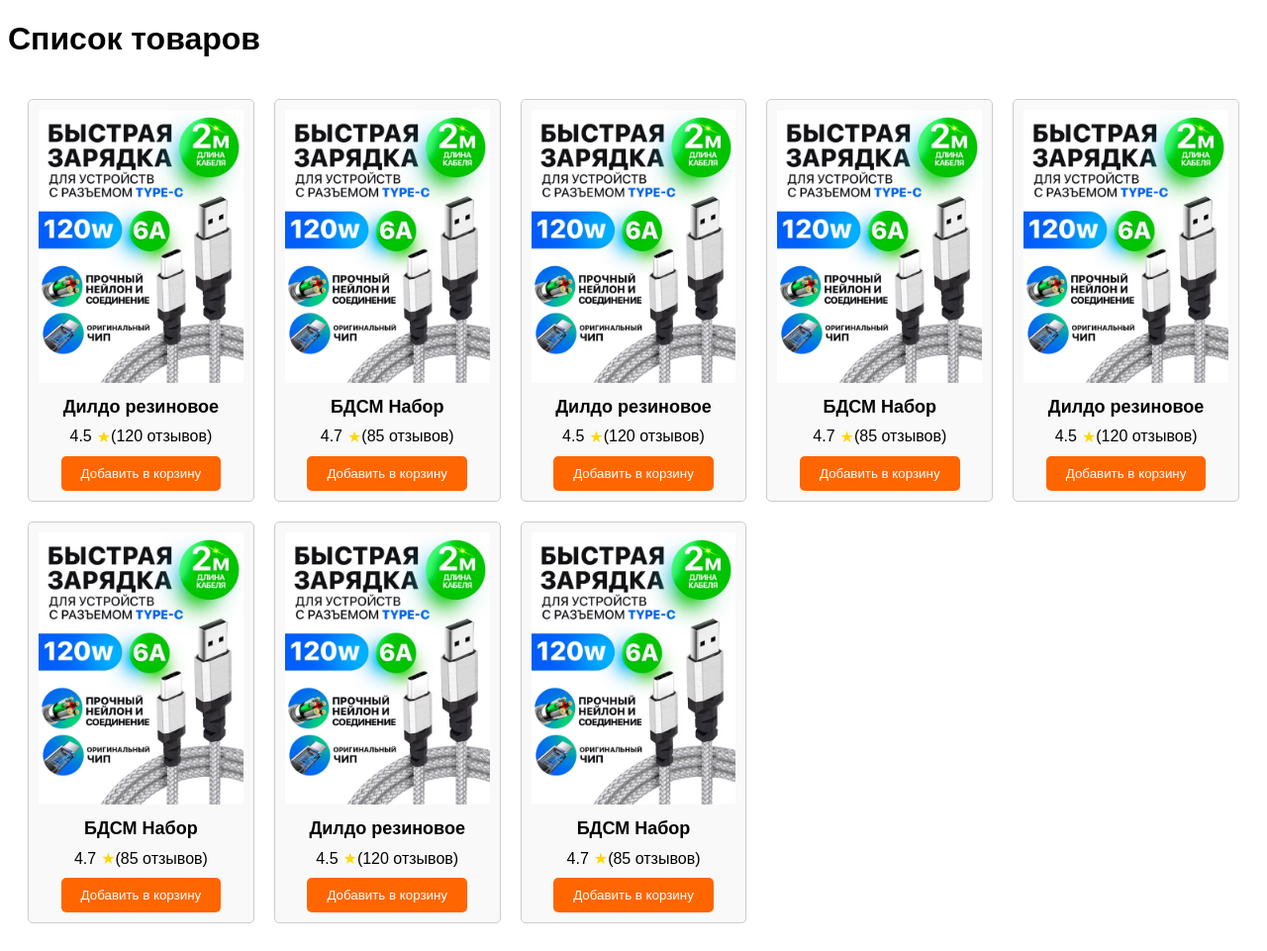
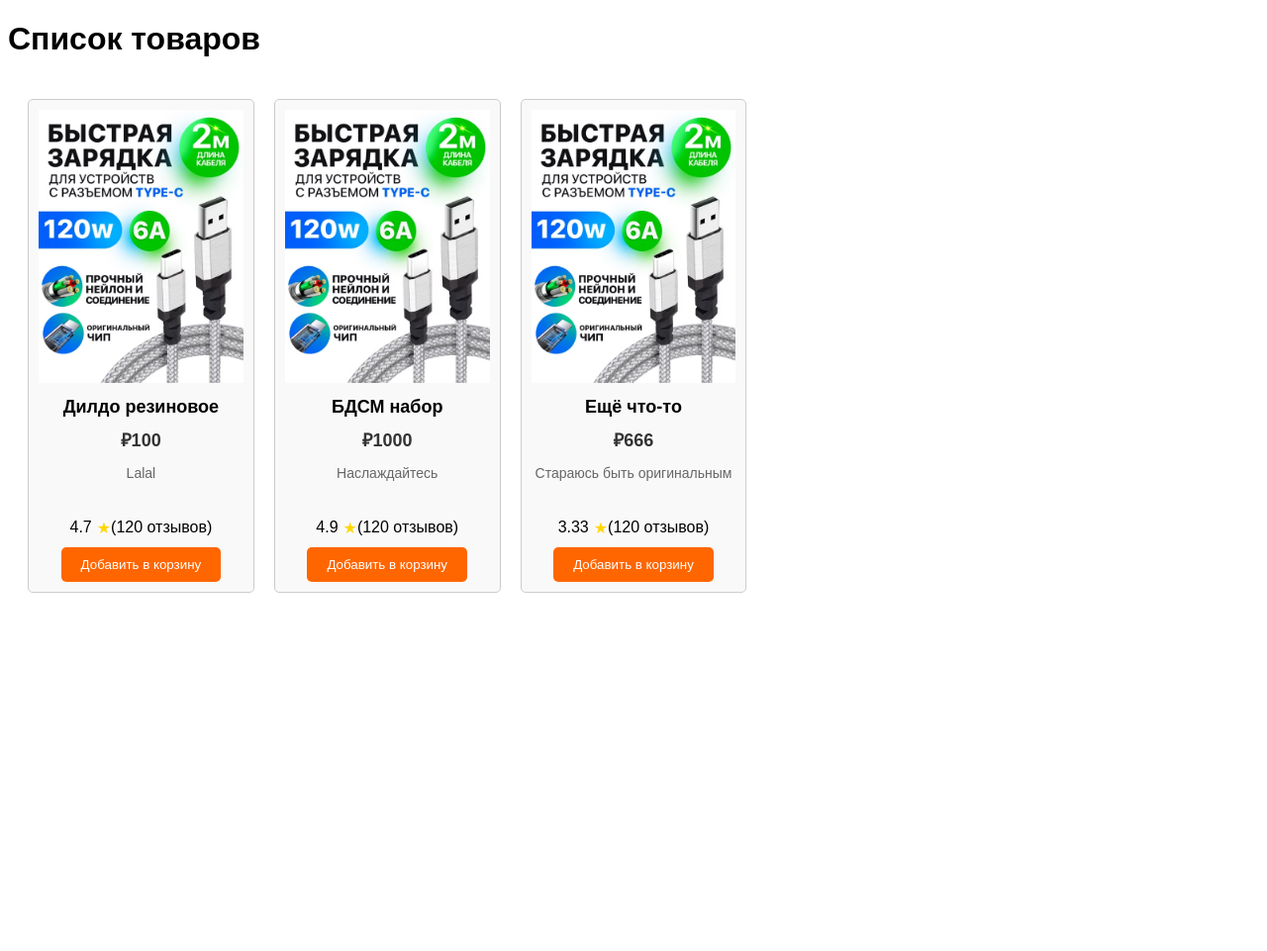
Before and after one commit to theexponenta/webtechnologies-1, a PHP site: page / in a window 1280 px wide. Shown: the whole page at 99% size. After the commit the page ends 599 px from the top, so only its background shows below. Run offline with PHP 8.4, Linux system fonts and the light colour scheme.

Commit message:
Output products via ProductService and template

```diff
--- a/controllers/MainController.php
+++ b/controllers/MainController.php
@@ -5,18 +5,27 @@ declare(strict_types=1);
 
 require_once __DIR__.'/../database/DBSession.php';
 require_once __DIR__.'/../routing/Request.php';
+require_once __DIR__.'/../services/ProductService.php';
 
 
 class MainController {
 
     private DBSession $dbSession;
+    private TemplateEngine $templateEngine;
 
-    public function __construct($dbSession) {
+    public function __construct(DBSession $dbSession, TemplateEngine $templateEngine) {
         $this->dbSession = $dbSession;
+        $this->templateEngine = $templateEngine;
     }
 
     public function view(Request $request): string {
-        return file_get_contents(__DIR__.'/../public/views/main.html');
+        $service = new ProductService();
+        $products = $service->getAllProducts($this->dbSession);
+        for ($i = 0; $i < count($products); $i++) {
+            $products[$i] = $products[$i]->toArray();
+        }
+
+        return $this->templateEngine->render("main.html", ["products" => $products]);
     }
 
 }
--- a/index.php
+++ b/index.php
@@ -10,8 +10,9 @@ $config = json_decode(file_get_contents("config.json"), true);
 
 $dbConfig = $config["database"];
 $session = new DBSession($dbConfig["host"], $dbConfig["port"], $dbConfig["username"], $dbConfig["password"], $dbConfig["dbname"]);
+$templateEngine = new TemplateEngine(__DIR__.'/public/views');
 
-$router = new Router($session);
+$router = new Router($session, $templateEngine);
 $router->addRoute('GET', '/', MainController::class, 'view');
 $router->addRoute('GET', '/admin', AdminController::class, 'action');
 $router->addRoute('POST', '/admin', AdminController::class, 'action');
--- a/models/Product.php
+++ b/models/Product.php
@@ -42,4 +42,15 @@ class Product {
     public function getStars() {
         return $this->stars;
     }
+
+    public function toArray() {
+        return [
+            'id' => $this->id,
+            'name' => $this->name,
+            'price' => $this->price,
+            'description' => $this->description,
+            'imageUrl' => $this->imageUrl,
+            'stars' => $this->stars
+        ];
+    }
 }
--- a/public/css/main.css
+++ b/public/css/main.css
@@ -52,3 +52,19 @@ button.add-to-cart {
 button.add-to-cart:hover {
     background-color: #ff4500;
 }
+
+.price {
+    font-weight: bold;
+    font-size: 18px;
+    color: #333;
+    margin: 5px 0;
+}
+
+.description {
+    font-size: 14px;
+    color: #666;
+    height: 40px;
+    overflow: hidden;
+    text-overflow: ellipsis;
+    white-space: nowrap;
+}
--- a/public/views/main.html
+++ b/public/views/main.html
@@ -12,106 +12,25 @@
     <h1>Список товаров</h1>
 
     <div class="product-grid">
-        <!-- Начало карточки товара (шаблон) -->
+        {{ foreach (products as product) }}
+
             <div class="product-card">
                 <img src="/public/img/img_placeholder.webp" alt="Product 1">
-            <h3>Дилдо резиновое</h3>
+                <h3>{{ product['name'] }}</h3>
+
+                <p class="price">₽{{ product['price'] }}</p>
+                <p class="description">{{ product['description'] }}</p>
+
                 <div class="rating">
-                <span>4.5</span>
+                    <span>{{ product['stars'] }}</span>
                     <span class="star">&#9733;</span>
                     <span>(120 отзывов)</span>
                 </div>
                 <button class="add-to-cart">Добавить в корзину</button>
             </div>
-        <!-- Конец карточки товара -->
 
-        <!-- Повторение карточки товара -->
-        <div class="product-card">
-            <img src="/public/img/img_placeholder.webp" alt="Product 2">
-            <h3>БДСМ Набор</h3>
-            <div class="rating">
-                <span>4.7</span>
-                <span class="star">&#9733;</span>
-                <span>(85 отзывов)</span>
+        {{ endforeach }}
     </div>
-            <button class="add-to-cart">Добавить в корзину</button>
-        </div>
-
-        <div class="product-card">
-            <img src="/public/img/img_placeholder.webp" alt="Product 1">
-            <h3>Дилдо резиновое</h3>
-            <div class="rating">
-                <span>4.5</span>
-                <span class="star">&#9733;</span>
-                <span>(120 отзывов)</span>
-            </div>
-            <button class="add-to-cart">Добавить в корзину</button>
-        </div>
-        <!-- Конец карточки товара -->
-
-        <!-- Повторение карточки товара -->
-        <div class="product-card">
-            <img src="/public/img/img_placeholder.webp" alt="Product 2">
-            <h3>БДСМ Набор</h3>
-            <div class="rating">
-                <span>4.7</span>
-                <span class="star">&#9733;</span>
-                <span>(85 отзывов)</span>
-            </div>
-            <button class="add-to-cart">Добавить в корзину</button>
-        </div>
-
-        <div class="product-card">
-            <img src="/public/img/img_placeholder.webp" alt="Product 1">
-            <h3>Дилдо резиновое</h3>
-            <div class="rating">
-                <span>4.5</span>
-                <span class="star">&#9733;</span>
-                <span>(120 отзывов)</span>
-            </div>
-            <button class="add-to-cart">Добавить в корзину</button>
-        </div>
-        <!-- Конец карточки товара -->
-
-        <!-- Повторение карточки товара -->
-        <div class="product-card">
-            <img src="/public/img/img_placeholder.webp" alt="Product 2">
-            <h3>БДСМ Набор</h3>
-            <div class="rating">
-                <span>4.7</span>
-                <span class="star">&#9733;</span>
-                <span>(85 отзывов)</span>
-            </div>
-            <button class="add-to-cart">Добавить в корзину</button>
-        </div>
-
-        <div class="product-card">
-            <img src="/public/img/img_placeholder.webp" alt="Product 1">
-            <h3>Дилдо резиновое</h3>
-            <div class="rating">
-                <span>4.5</span>
-                <span class="star">&#9733;</span>
-                <span>(120 отзывов)</span>
-            </div>
-            <button class="add-to-cart">Добавить в корзину</button>
-        </div>
-        <!-- Конец карточки товара -->
-
-        <!-- Повторение карточки товара -->
-        <div class="product-card">
-            <img src="/public/img/img_placeholder.webp" alt="Product 2">
-            <h3>БДСМ Набор</h3>
-            <div class="rating">
-                <span>4.7</span>
-                <span class="star">&#9733;</span>
-                <span>(85 отзывов)</span>
-            </div>
-            <button class="add-to-cart">Добавить в корзину</button>
-        </div>
-
-        <!-- Еще несколько карточек товара... -->
-    </div>
-
 
 </body>
 </html>
--- a/routing/Router.php
+++ b/routing/Router.php
@@ -12,10 +12,12 @@ class Router {
 
     private array $routes;
     private DBSession $dbSession;
+    private TemplateEngine $templateEngine;
 
-    public function __construct(DBSession $dbSession) {
+    public function __construct(DBSession $dbSession, TemplateEngine $templateEngine) {
         $this->routes = [];
         $this->dbSession = $dbSession;
+        $this->templateEngine = $templateEngine;
     }
 
     public function route(Request $request) {
@@ -27,7 +29,7 @@ class Router {
             return;
         }
 
-        $controller = new ($route->getControllerClass())($this->dbSession);
+        $controller = new ($route->getControllerClass())($this->dbSession, $this->templateEngine);
 
         $controllerMethod = $route->getControllerMethod();
         echo $controller->$controllerMethod($request);
--- a/services/ProductService.php
+++ b/services/ProductService.php
@@ -2,6 +2,18 @@
 
 declare(strict_types=1);
 
+
+require_once __DIR__.'/../models/Product.php';
+
+
 class ProductService {
 
+    public function getAllProducts() {
+        return [
+            new Product(1, "Дилдо резиновое", 100, "Lalal", "/public/img/img_placeholder.webp", 4.7),
+            new Product(2, "БДСМ набор", 1000, "Наслаждайтесь", "/public/img/img_placeholder.webp", 4.9),
+            new Product(3, "Ещё что-то", 666, "Стараюсь быть оригинальным", "/public/img/img_placeholder.webp", 3.33)
+        ];
+    }
+
 }
```
Lines whose indentation alone changed are shown as unchanged.
